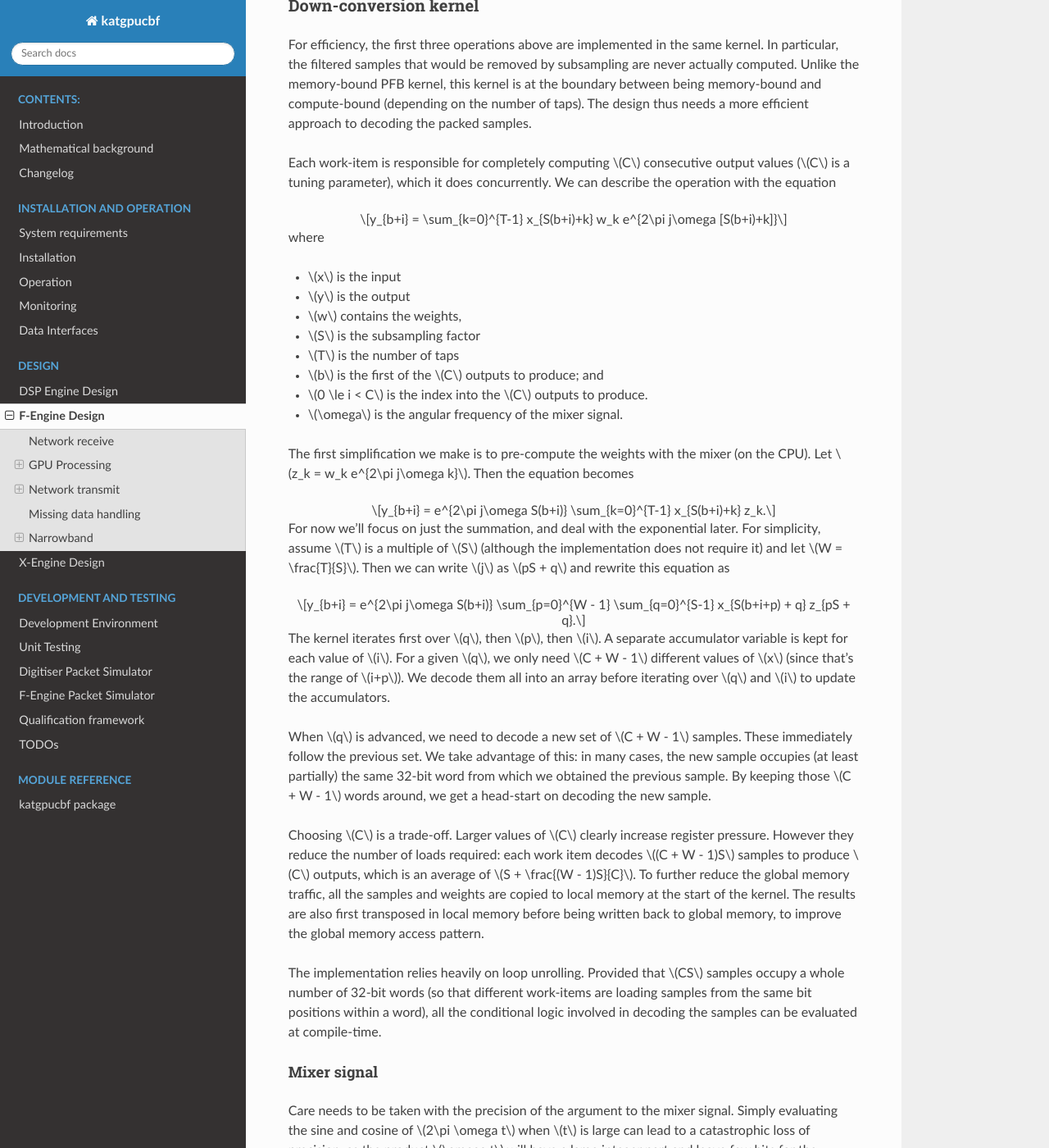
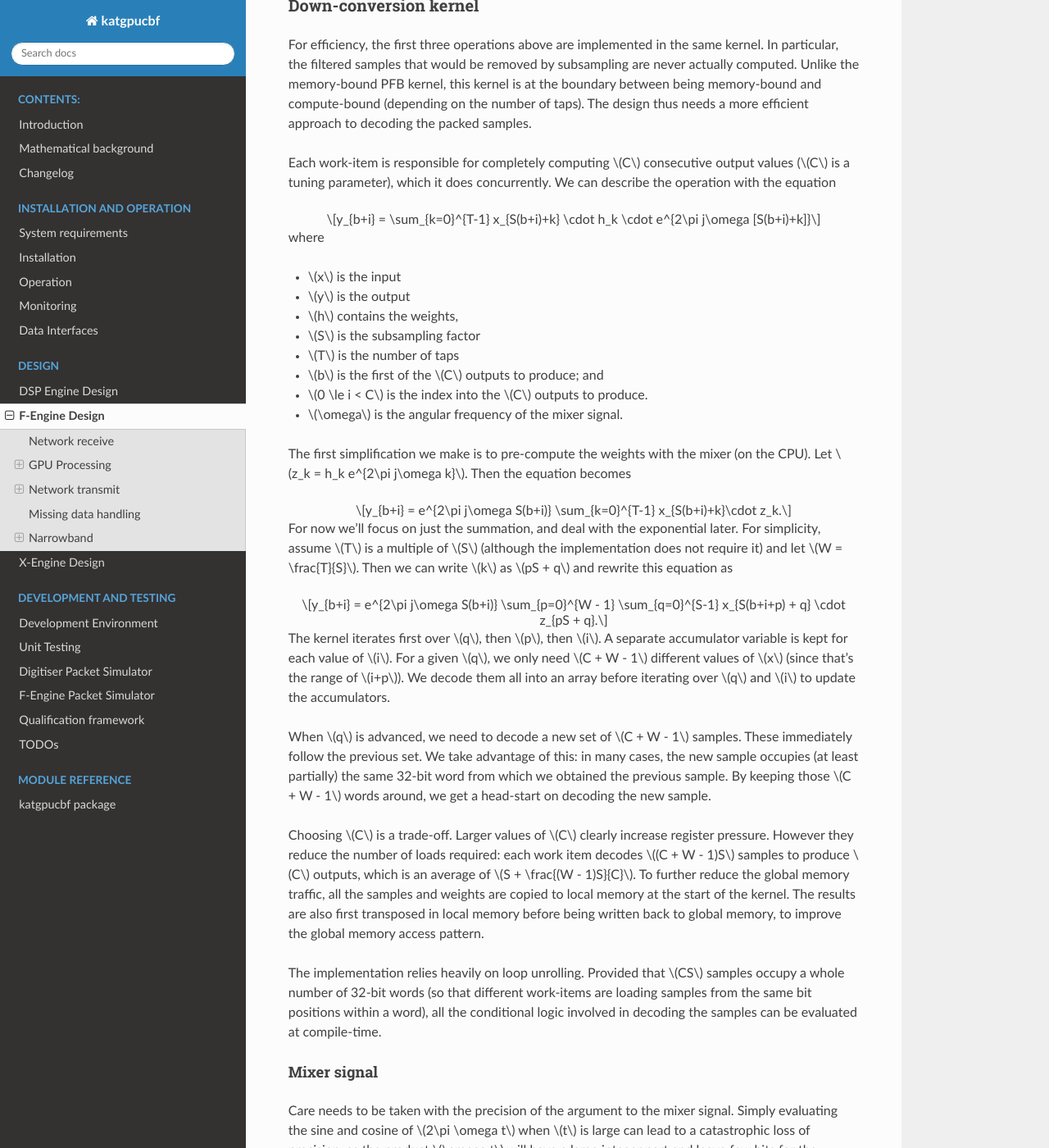
Before and after one commit to ska-sa/katgpucbf, a Sphinx documentation site: the page built from doc/fgpu.design.rst, in a window 1280 px wide and 1400 px high, scrolled down 12360 px. Shown: the whole window at 82% size. Built offline with Sphinx 7.4.7 and the Read the Docs theme 2.0.0, drawn with Linux system fonts in a browser that asks for light colours; a script that is not in the unit is left out; the version number could not be read and is left out; some of the changed text lies outside the part shown.

Commit message:
Documentation cleanup for new DDC kernel
Based on feedback in PR #578. It's purely documentation changes, no code
changes.

```diff
--- a/doc/fgpu.design.rst
+++ b/doc/fgpu.design.rst
@@ -614,13 +614,13 @@ concurrently. We can describe the operation with the equation
 
 .. math::
 
-   y_{b+i} = \sum_{k=0}^{T-1} x_{S(b+i)+k} w_k e^{2\pi j\omega [S(b+i)+k]}
+   y_{b+i} = \sum_{k=0}^{T-1} x_{S(b+i)+k} \cdot h_k \cdot e^{2\pi j\omega [S(b+i)+k]}
 
 where
 
 - :math:`x` is the input
 - :math:`y` is the output
-- :math:`w` contains the weights,
+- :math:`h` contains the weights,
 - :math:`S` is the subsampling factor
 - :math:`T` is the number of taps
 - :math:`b` is the first of the :math:`C` outputs to produce; and
@@ -628,21 +628,21 @@ where
 - :math:`\omega` is the angular frequency of the mixer signal.
 
 The first simplification we make is to pre-compute the weights with the mixer
-(on the CPU). Let :math:`z_k = w_k e^{2\pi j\omega k}`. Then the equation
+(on the CPU). Let :math:`z_k = h_k e^{2\pi j\omega k}`. Then the equation
 becomes
 
 .. math::
 
-   y_{b+i} = e^{2\pi j\omega S(b+i)} \sum_{k=0}^{T-1} x_{S(b+i)+k} z_k.
+   y_{b+i} = e^{2\pi j\omega S(b+i)} \sum_{k=0}^{T-1} x_{S(b+i)+k}\cdot z_k.
 
 For now we'll focus on just the summation, and deal with the exponential later.
 For simplicity, assume :math:`T` is a multiple of :math:`S` (although the
 implementation does not require it) and let :math:`W = \frac{T}{S}`. Then we
-can write :math:`j` as :math:`pS + q` and rewrite this equation as
+can write :math:`k` as :math:`pS + q` and rewrite this equation as
 
 .. math::
 
-   y_{b+i} = e^{2\pi j\omega S(b+i)} \sum_{p=0}^{W - 1} \sum_{q=0}^{S-1} x_{S(b+i+p) + q} z_{pS + q}.
+   y_{b+i} = e^{2\pi j\omega S(b+i)} \sum_{p=0}^{W - 1} \sum_{q=0}^{S-1} x_{S(b+i+p) + q} \cdot z_{pS + q}.
 
 The kernel iterates first over :math:`q`, then :math:`p`, then :math:`i`. A
 separate accumulator variable is kept for each value of :math:`i`.
@@ -682,7 +682,7 @@ the fractional part. Even passing :math:`\omega` in single precision can lead
 to large errors.
 
 To overcome this, a hybrid approach is used. The factor :math:`e^{2\pi j\omega S(b+i)}`
-is further decomposed as :math:`e^{2\pi j\omega (Sb)} e^{2\pi j\omega (Si)}`. We
+is further decomposed as :math:`e^{2\pi j\omega (Sb)} \cdot e^{2\pi j\omega (Si)}`. We
 compute :math:`Sb` in double precision and subtract out the integer part before
 dropping to single precision to compute the complex exponential. This only
 needs to be done once per work-item. The second factor is stored in a
```
Also changed, not shown: 1 other file.
